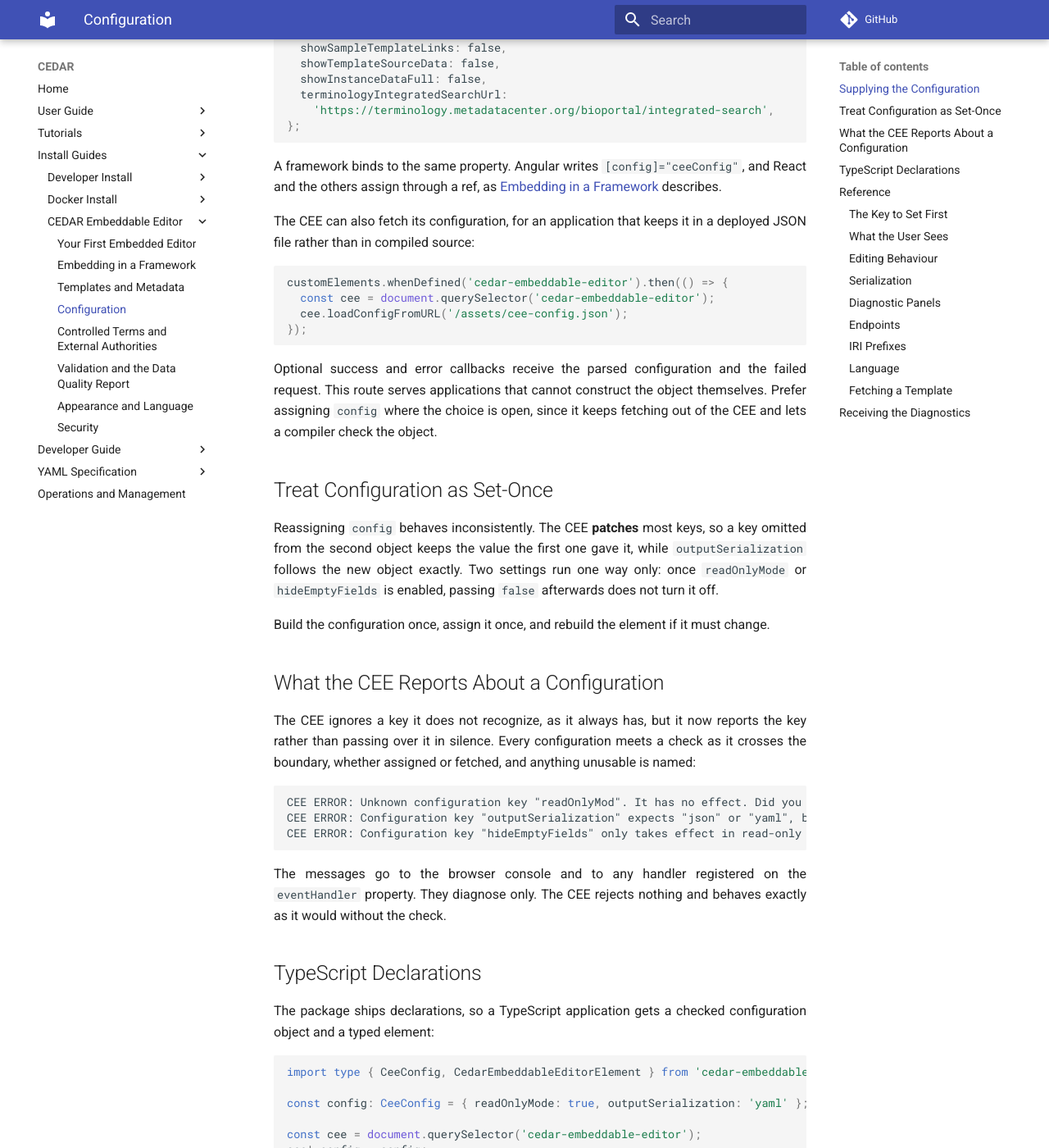
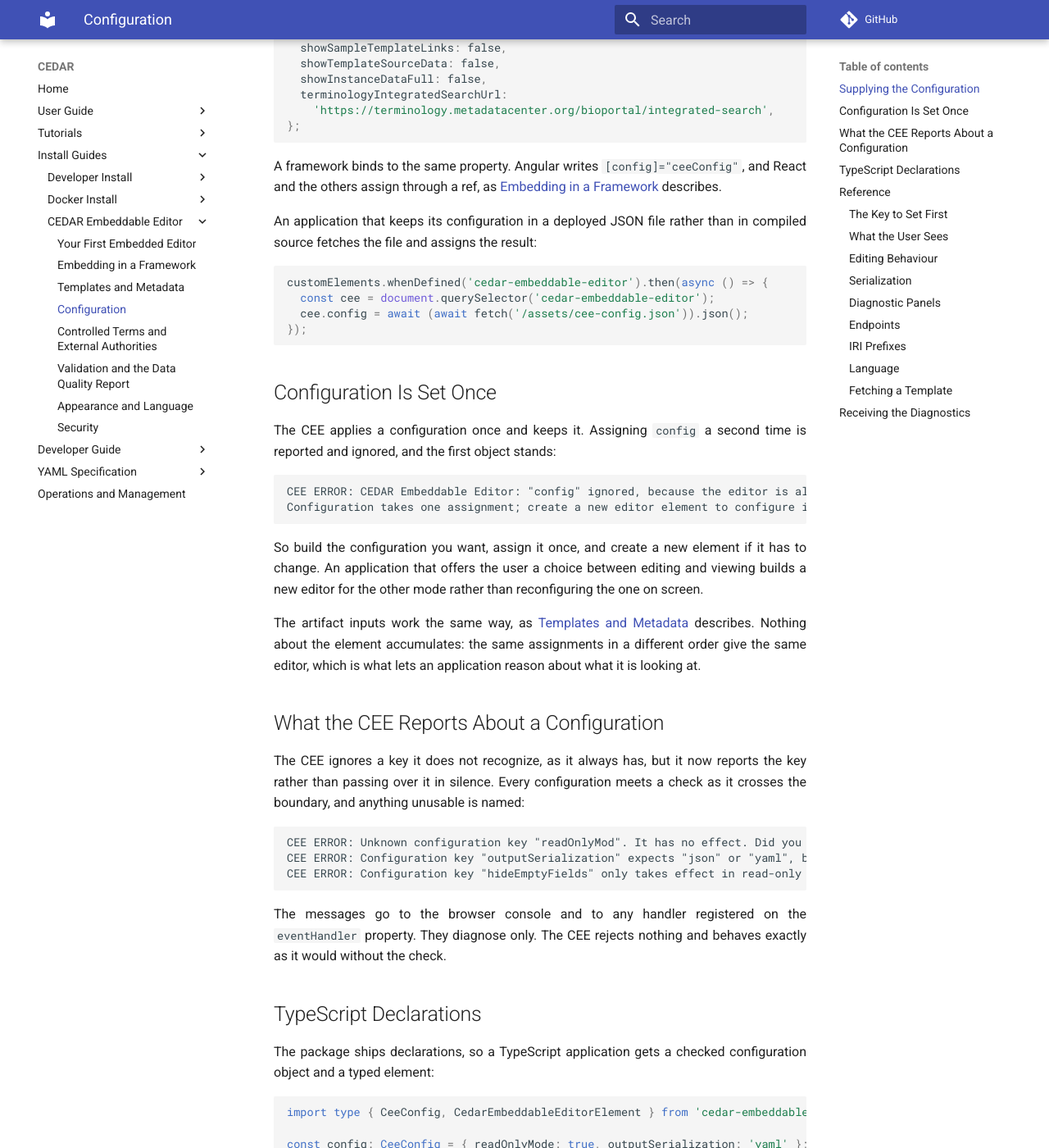
Before and after one commit to metadatacenter/cedar-mkdocs, an MkDocs documentation site: the page built from docs/cedar-embeddable-editor/configuration.md, in a window 1280 px wide and 1400 px high, scrolled down 395 px. Shown: the whole window at 82% size. Built offline with MkDocs 1.6.1 and Material for MkDocs 9.7.7, drawn with Linux system fonts in a browser that asks for light colours; comment, search, counter and statistics services are not loaded; some of the changed text lies outside the part shown.

Commit message:
Document the CEE's set-once inputs, and what they mean in a framework
Every input on the custom element now takes one assignment and keeps it, so the
guide's advice to treat configuration as set-once becomes a description of what
the CEE does rather than a recommendation.

The framework page needed the most: a binding exists precisely to re-fire when
the value behind it changes, which is what the element now refuses. So set-once
joins the rules that hold everywhere, with each framework's own way of replacing
the element rather than its inputs — Angular's conditional block, a React `key`
derived from the artifact, and a note that Ember's insert hook runs once and
later argument changes never reach the editor.

`loadConfigFromURL` is gone from the API and from the pages that showed it; an
application that keeps configuration in a deployed file fetches it and assigns
the result. `readOnlyMode` is described as the application's own policy, which
outranks the user's toggle and locks it. The empty-field key keeps its documented
constraint, which is a build-ordering limit rather than the one-way flag it was
attributed to.

Co-Authored-By: Claude Opus 5 <noreply@anthropic.com>

````diff
--- a/docs/cedar-embeddable-editor/configuration.md
+++ b/docs/cedar-embeddable-editor/configuration.md
@@ -22,35 +22,39 @@ cee.config = {
 A framework binds to the same property. Angular writes `[config]="ceeConfig"`, and React and the
 others assign through a ref, as [Embedding in a Framework](frameworks.md) describes.
 
-The CEE can also fetch its configuration, for an application that keeps it in a deployed JSON file
-rather than in compiled source:
+An application that keeps its configuration in a deployed JSON file rather than in compiled source
+fetches the file and assigns the result:
 
 ```javascript
-customElements.whenDefined('cedar-embeddable-editor').then(() => {
+customElements.whenDefined('cedar-embeddable-editor').then(async () => {
   const cee = document.querySelector('cedar-embeddable-editor');
-  cee.loadConfigFromURL('/assets/cee-config.json');
+  cee.config = await (await fetch('/assets/cee-config.json')).json();
 });
 ```
 
-Optional success and error callbacks receive the parsed configuration and the failed request.
-This route serves applications that cannot construct the object themselves. Prefer assigning
-`config` where the choice is open, since it keeps fetching out of the CEE and lets a compiler check
-the object.
+## Configuration Is Set Once
 
-## Treat Configuration as Set-Once
+The CEE applies a configuration once and keeps it. Assigning `config` a second time is reported and
+ignored, and the first object stands:
 
-Reassigning `config` behaves inconsistently. The CEE **patches** most keys, so a key omitted from
-the second object keeps the value the first one gave it, while `outputSerialization` follows the new
-object exactly. Two settings run one way only: once `readOnlyMode` or `hideEmptyFields` is enabled,
-passing `false` afterwards does not turn it off.
+```
+CEE ERROR: CEDAR Embeddable Editor: "config" ignored, because the editor is already configured.
+Configuration takes one assignment; create a new editor element to configure it differently.
+```
 
-Build the configuration once, assign it once, and rebuild the element if it must change.
+So build the configuration you want, assign it once, and create a new element if it has to change.
+An application that offers the user a choice between editing and viewing builds a new editor for the
+other mode rather than reconfiguring the one on screen.
+
+The artifact inputs work the same way, as [Templates and Metadata](templates-and-metadata.md)
+describes. Nothing about the element accumulates: the same assignments in a different order give the
+same editor, which is what lets an application reason about what it is looking at.
 
 ## What the CEE Reports About a Configuration
 
 The CEE ignores a key it does not recognize, as it always has, but it now reports the key rather
 than passing over it in silence. Every configuration meets a check as it crosses the boundary,
-whether assigned or fetched, and anything unusable is named:
+and anything unusable is named:
 
 ```
 CEE ERROR: Unknown configuration key "readOnlyMod". It has no effect. Did you mean "readOnlyMode"?
@@ -117,8 +121,8 @@ those keys at run time, where the compiler cannot.
 
 | Key | Type | Default | Meaning |
 |---|---|---|---|
-| `readOnlyMode` | boolean | `false` | Present the metadata for reading, with no editing. One-way. |
-| `hideEmptyFields` | boolean | `false` | Omit fields that have no value. Takes effect only in read-only mode, and only when template and instance arrive together. One-way. |
+| `readOnlyMode` | boolean | `false` | Present the metadata for reading, with no editing. Locks the user's own read-only toggle. |
+| `hideEmptyFields` | boolean | `false` | Omit fields that have no value. Takes effect only in read-only mode, and only when template and instance arrive together. |
 | `trustTemplateMarkup` | boolean | `false` | Render a template author's rich text verbatim instead of sanitizing it. See [Security](security.md). |
 
 ### Serialization
````
Also changed, not shown: docs/cedar-embeddable-editor/appearance.md (+9 -7 lines), docs/cedar-embeddable-editor/frameworks.md (+46 -12 lines), docs/cedar-embeddable-editor/security.md (+5 -5 lines), docs/cedar-embeddable-editor/templates-and-metadata.md (+17 -6 lines).
